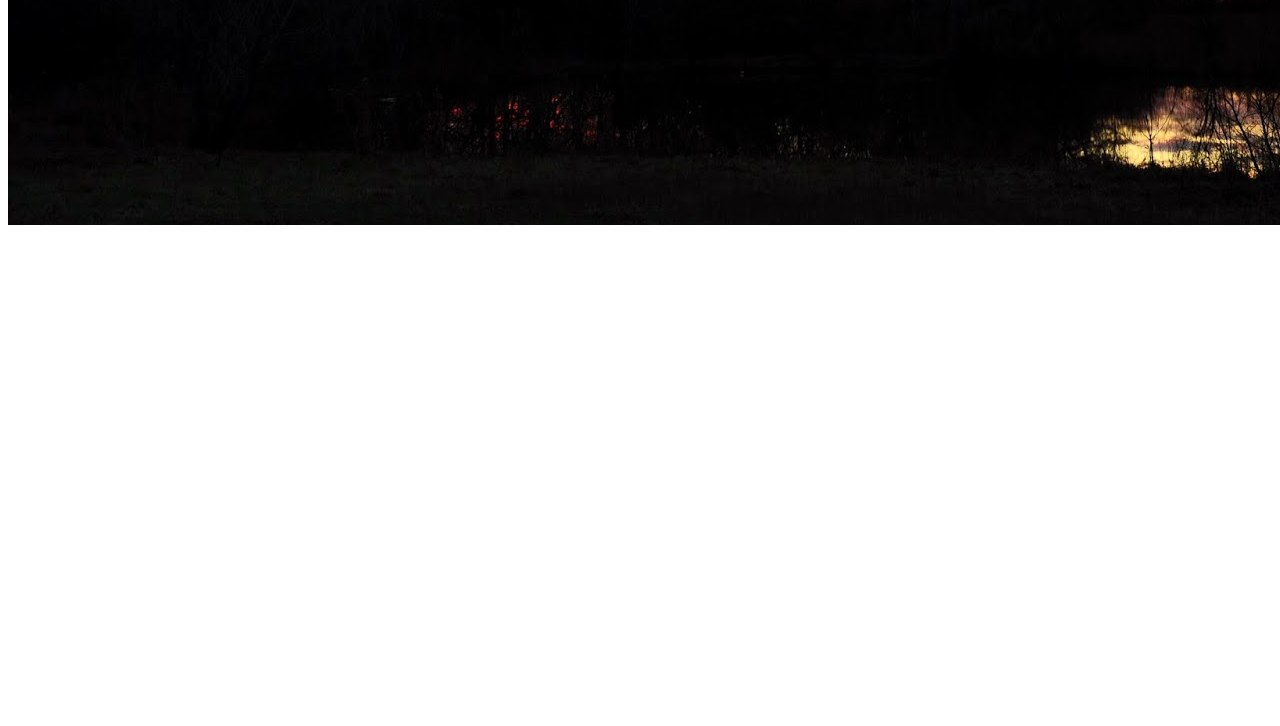
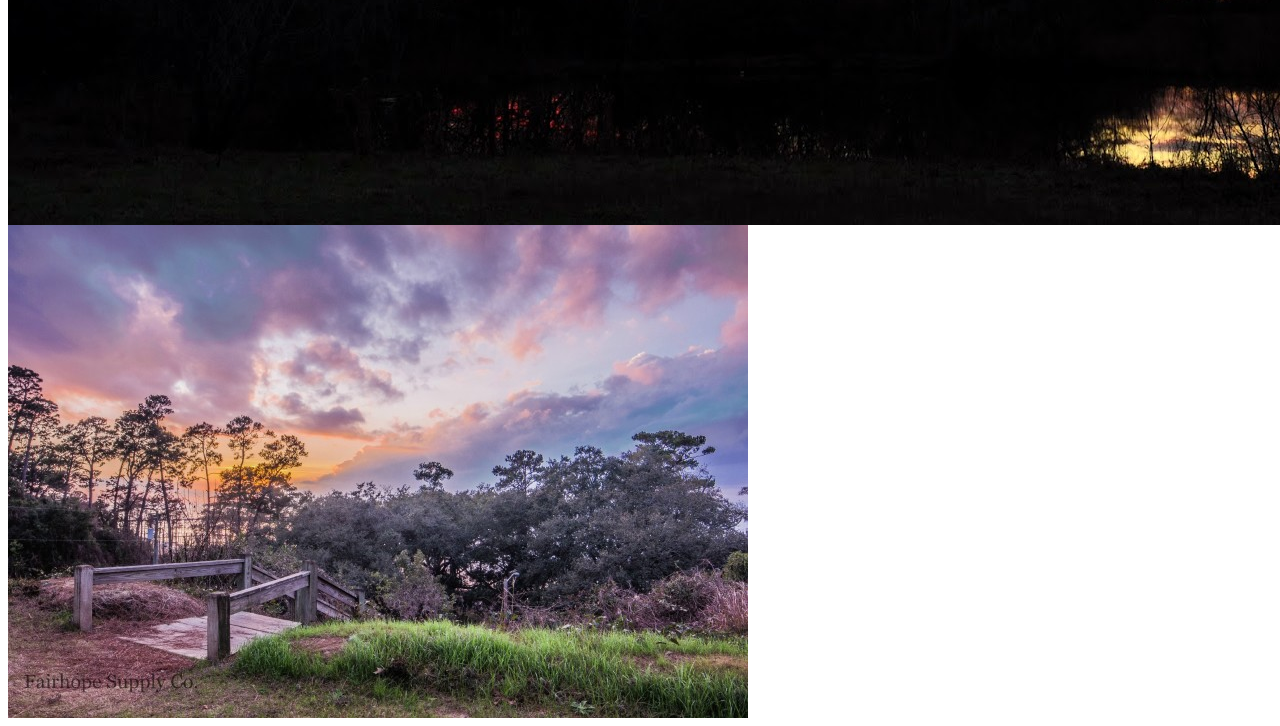
Before and after one commit to 760211/folder-, a plain HTML site: page index.html in a window 1280 px wide. Shown: the part 1778-2504 px from the top of the page. Before the commit the page ends 2011 px from the top, so only its background shows below. Drawn offline with Linux system fonts and the light colour scheme.

Commit message:
added picture

```diff
--- a/index.html
+++ b/index.html
@@ -8,5 +8,6 @@
 <p>This is a nice picture.</p>
 <img src="sunset.jpg">
 <img src="trees.jpg">
+<img src="clouds.jpg">
 </body>
 </html>
```
Also changed, not shown: clouds.jpg (added).
